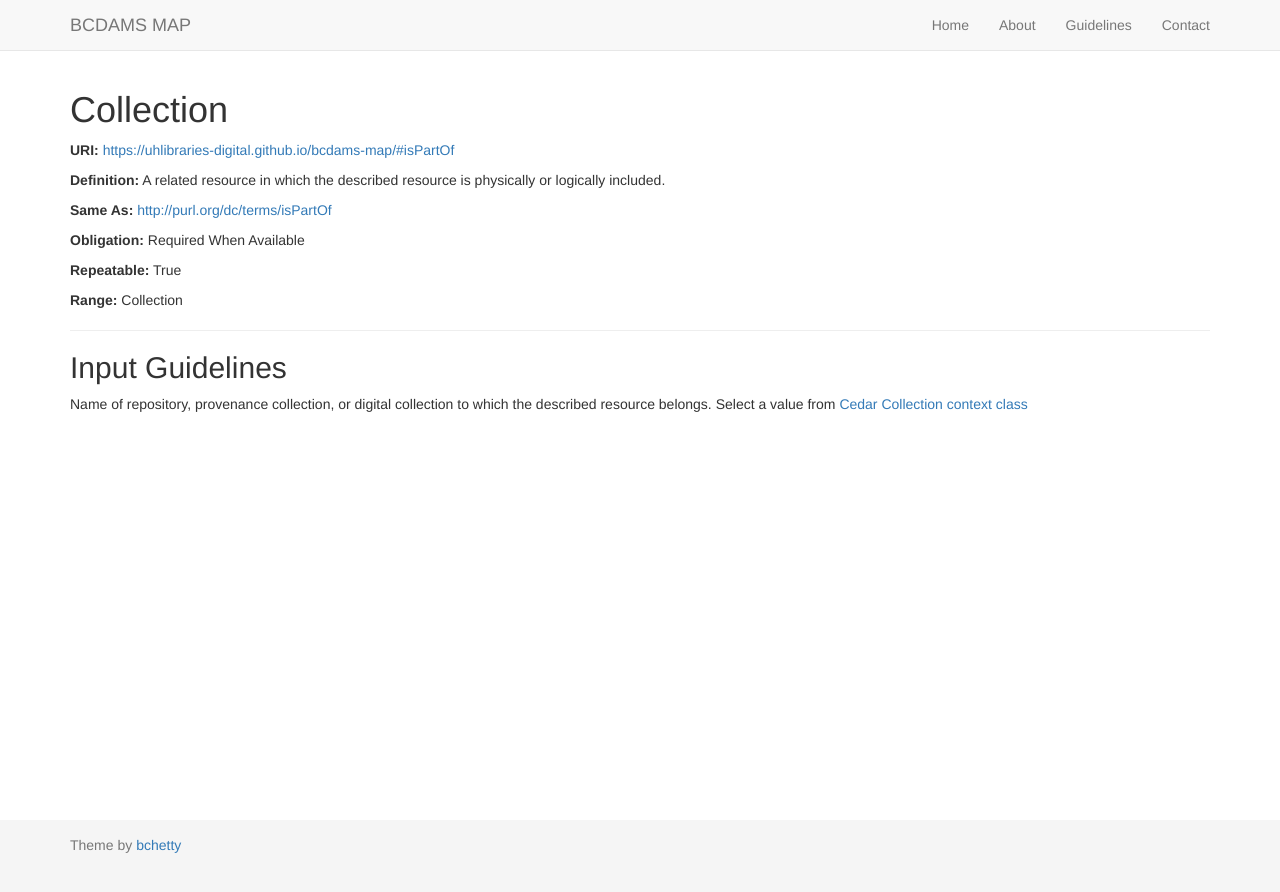
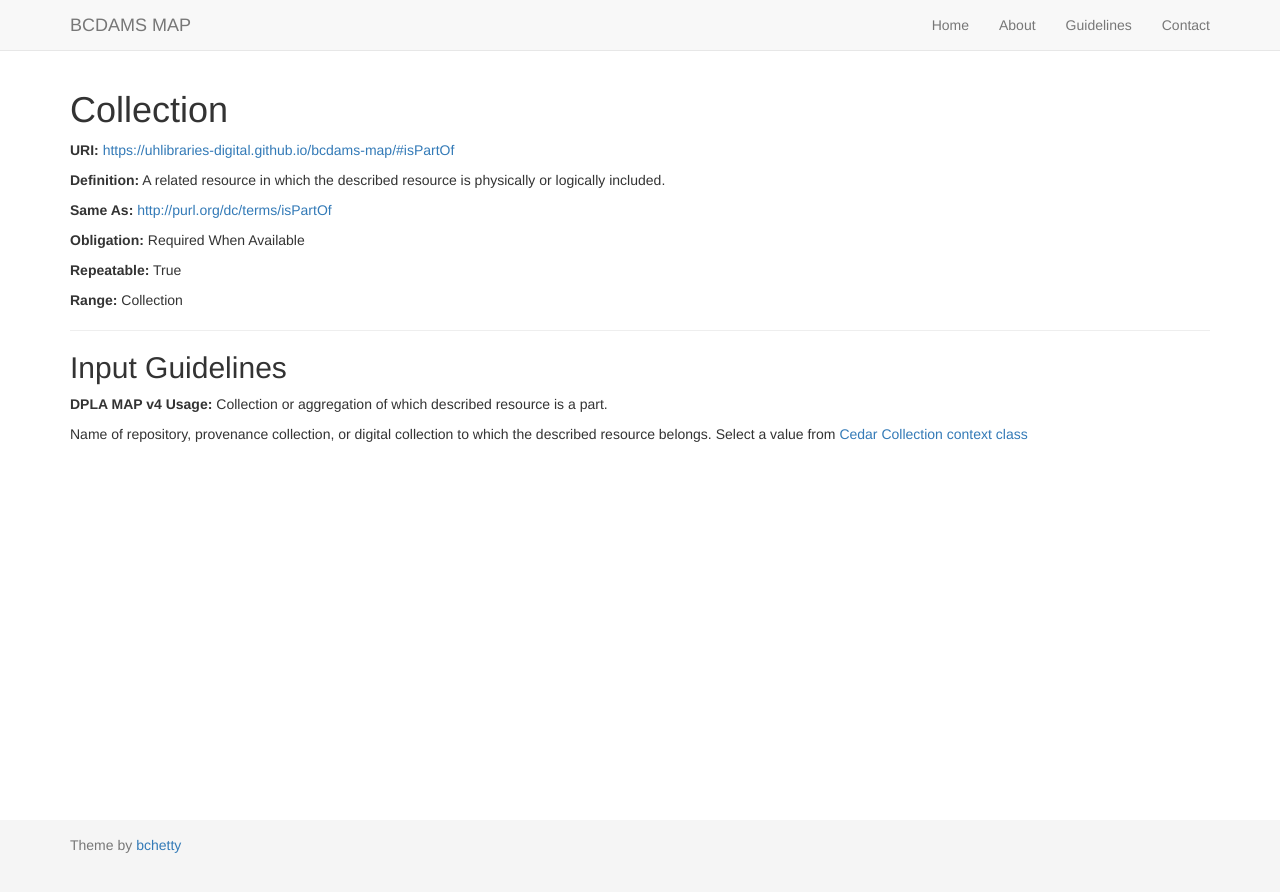
Before and after one commit to uhlibraries-digital/bcdams-map, a Jekyll site: the page built from guidelines/isPartOf.md, in a window 1280 px wide. Shown: the top 892 px of the page. Built offline with Jekyll 4.4.1, drawn with Linux system fonts in a browser that asks for light colours; nearby versions of some CDN libraries; comment, search, counter and statistics services are not loaded.

Commit message:
update isPartOf guidelines
Added DPLA MAP v4 usage guidelines

```diff
--- a/guidelines/isPartOf.md
+++ b/guidelines/isPartOf.md
@@ -7,4 +7,6 @@ comments: false
 
 {% include guidelines.md %}
 
+**DPLA MAP v4 Usage:** Collection or aggregation of which described resource is a part.
+
 Name of repository, provenance collection, or digital collection to which the described resource belongs. Select a value from [Cedar Collection context class](https://github.com/uhlibraries-digital/bcdams-map/issues/8)
```
